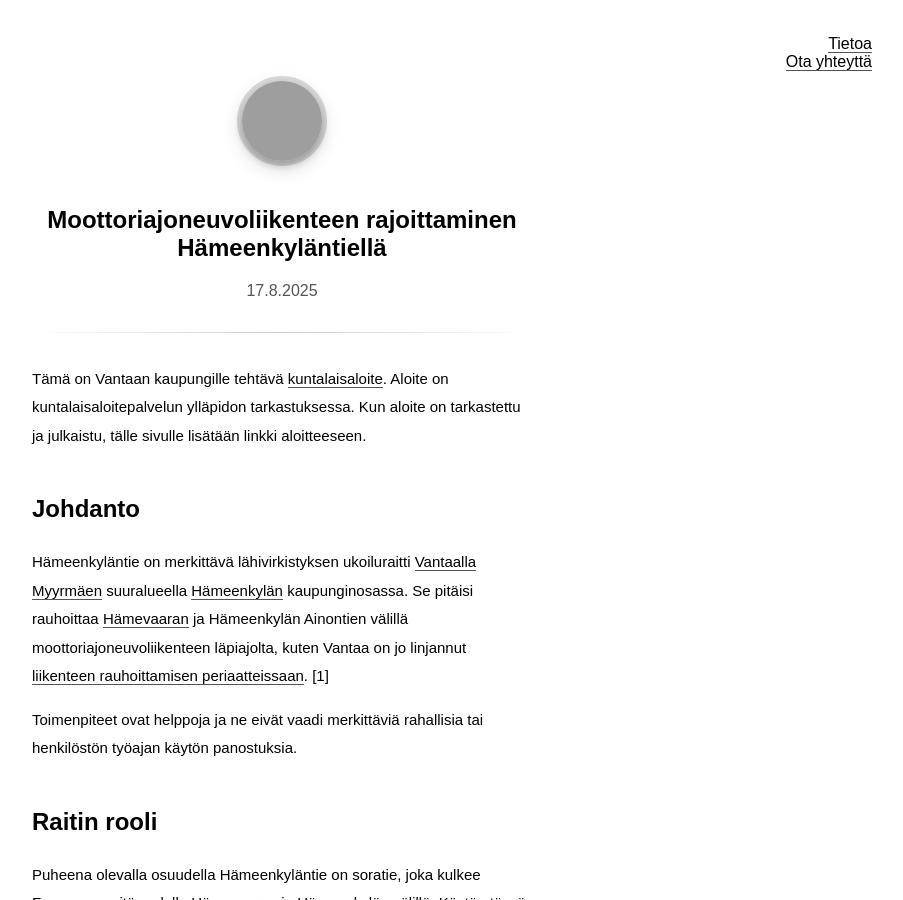
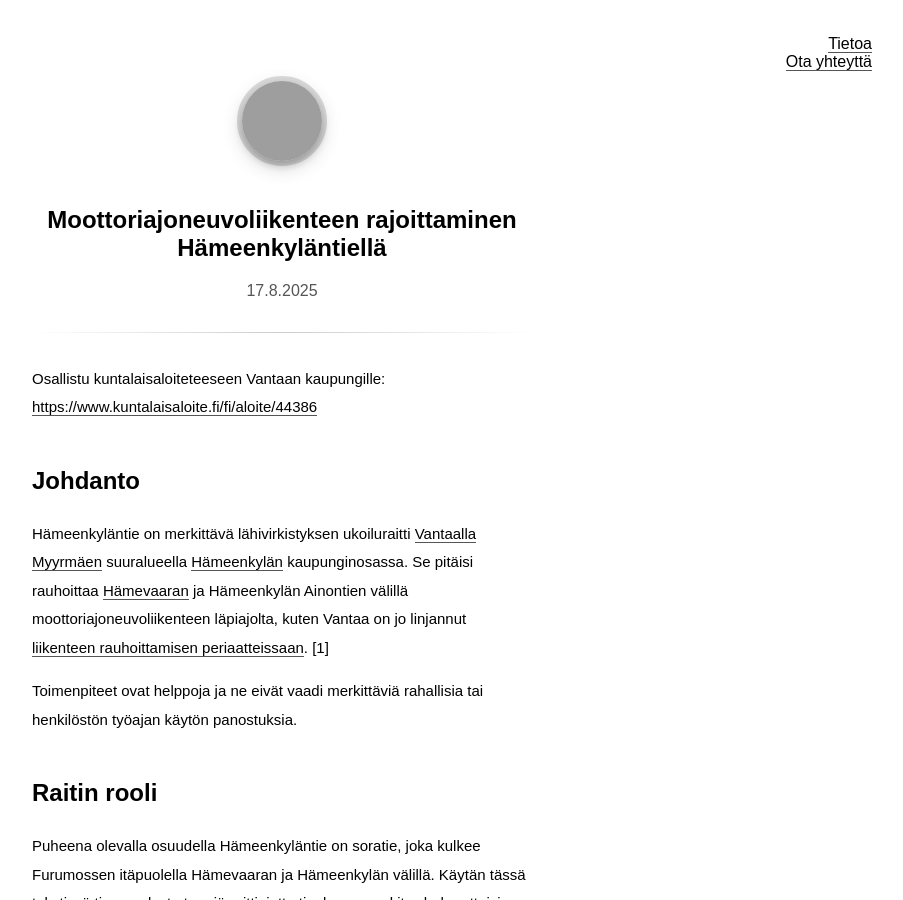
Before and after one commit to klaalo/klaalo.github.io, a Jekyll site: the page built from _posts/2025-08-17-moottoriajoneuvoliikenteen-rajoittaminen-hameenkylantiella.md, in a window 1280 px wide and 900 px high. Shown: the whole window, without its empty margins (358-1261 px from the left). Built offline with Jekyll 4.4.1, drawn with Linux system fonts in a browser that asks for light colours; some web fonts are replaced; grey boxes are pictures that could not be loaded.

Commit message:
Add link to participate

```diff
--- a/_posts/2025-08-17-moottoriajoneuvoliikenteen-rajoittaminen-hameenkylantiella.md
+++ b/_posts/2025-08-17-moottoriajoneuvoliikenteen-rajoittaminen-hameenkylantiella.md
@@ -5,7 +5,7 @@ date: "2025-08-17 18:21:00 +0300"
 category: liikenne vantaa
 ---
 
-Tämä on Vantaan kaupungille tehtävä [kuntalaisaloite](https://www.kuntalaisaloite.fi). Aloite on kuntalaisaloitepalvelun ylläpidon tarkastuksessa. Kun aloite on tarkastettu ja julkaistu, tälle sivulle lisätään linkki aloitteeseen.
+Osallistu kuntalaisaloiteteeseen Vantaan kaupungille: [https://www.kuntalaisaloite.fi/fi/aloite/44386](https://www.kuntalaisaloite.fi/fi/aloite/44386)
 
 ## Johdanto
 
```
